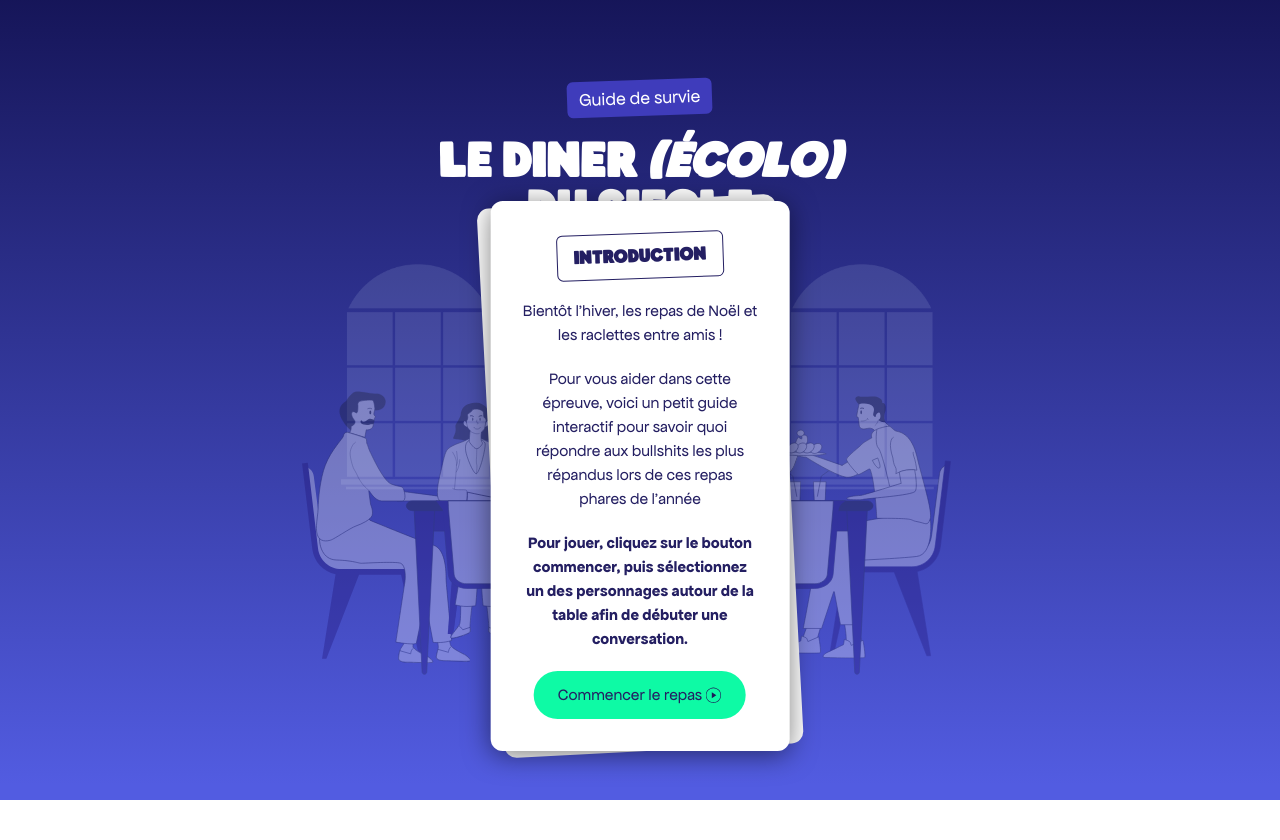
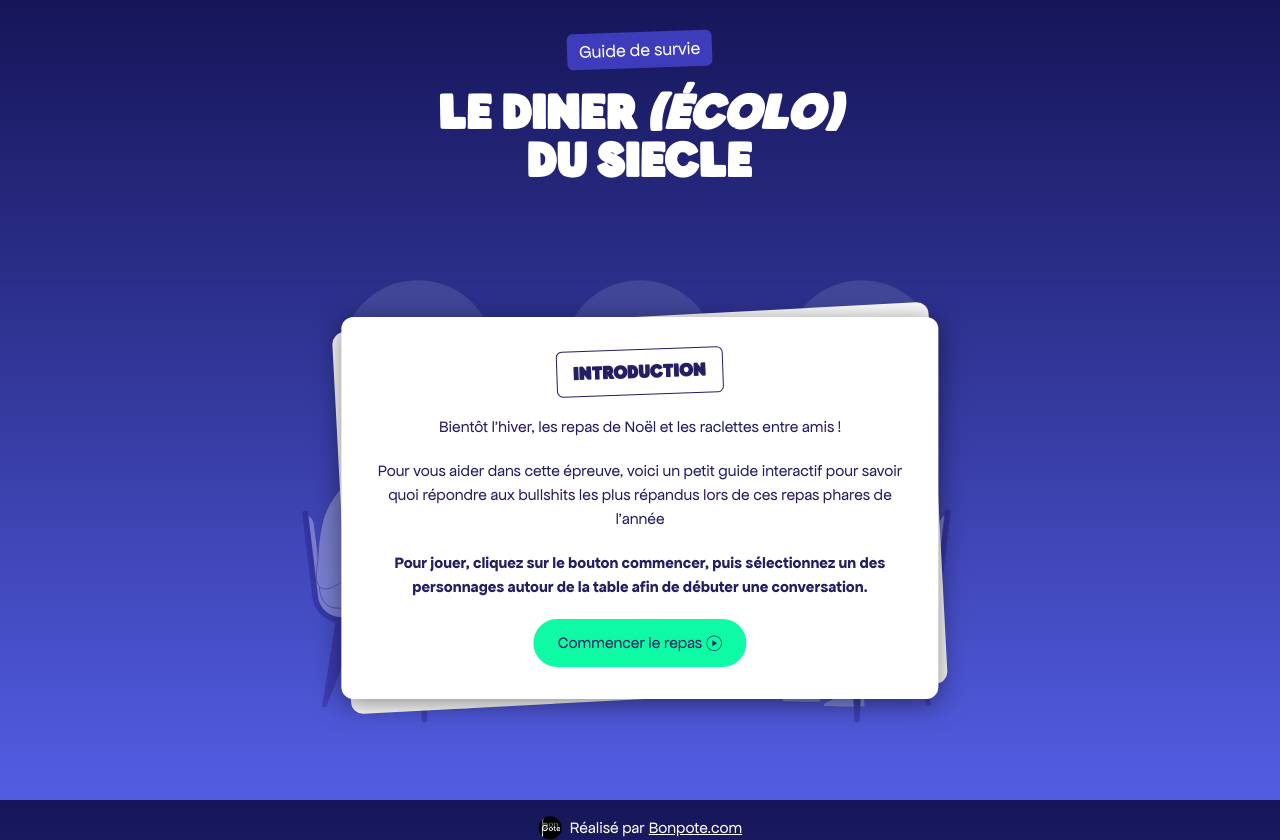
Before and after one commit to alexandre-mace/bonpote-diner-ecolo, a React (Create React App) app: page / in a window 1280 px wide. Before the commit the page ends 800 px from the top, so only its background shows below. Built offline with nearby package versions, Linux system fonts and the light colour scheme.

Commit message:
Reponsive adjustments

```diff
--- a/src/App.js
+++ b/src/App.js
@@ -117,7 +117,7 @@ function App() {
                         <Restart reset={reset}/>
                     }
                     <div
-                        className={`mt-[22rem] md:mt-48 w-full inline-block relative ${((!started || (pickedPerson && !pickedArgument)) ? ' opacity-30' : '')}`}>
+                        className={`mt-[22rem] md:mt-56 w-full inline-block relative ${((!started || (pickedPerson && !pickedArgument)) ? ' opacity-30' : '')}`}>
                         <div>
                             <Toaster containerStyle={width > 800 ? {position: "absolute", top: -200} : {position: "absolute", top: -500}}/>
                             <TableWithPeople
@@ -138,8 +138,8 @@ function App() {
                     name={hoveredPerson.name}
                     icon={hoveredPerson.icon}
                     position={'absolute'}
-                    left={hoveredPerson.left}
-                    top={hoveredPerson.top - 60}
+                    left={hoveredPerson.left - 90}
+                    top={hoveredPerson.top - 50}
                     description={hoveredPerson.description}
                 />
             }
--- a/src/components/ArgumentPicker.js
+++ b/src/components/ArgumentPicker.js
@@ -5,7 +5,7 @@ import PersonInfo from "./PersonInfo";
 
 const ArgumentPicker = ({setSpeaking, setPickedArgument, pickedPerson, setPickedPerson}) => (
     <div className="absolute -top-6 left-1/2 z-20 -translate-x-1/2 w-full flex justify-center">
-        <div className={"absolute -top-8 -left-36 underline text-vert-1 cursor-pointer"} onClick={() => setPickedPerson(null)}>
+        <div className={"absolute -top-8 md:top-2 -left-40 md:-left-0 underline text-vert-1 cursor-pointer"} onClick={() => setPickedPerson(null)}>
             <span className={"-rotate-90 inline-block text-xs"}>⌃</span> Retour
         </div>
         <div className="text-right">
--- a/src/components/Credit.js
+++ b/src/components/Credit.js
@@ -1,7 +1,7 @@
 import logoBonPote from "../assets/logo-bonpote.png";
 
 const Credit = () => (
-    <div className="mt-20 md:mt-10 flex items-center justify-center text-center text-white">
+    <div className="mt-20 flex items-center justify-center text-center text-white">
         <img src={logoBonPote} alt="Logo bonpote" className="mr-2 h-6"/> <span
         className="mr-1">Réalisé par</span> <a className="underline" target="_blank" rel="noreferrer"
                                                href="https://bonpote.com">Bonpote.com</a>
--- a/src/components/Header.js
+++ b/src/components/Header.js
@@ -7,7 +7,7 @@ const Header = ({opacity}) => (
             </div>
         </div>
         <div
-            className={`text-4xl md:text-5xl text-center font-display text-white font-extrabold mb-8 uppercase opacity-${opacity}`}>
+            className={`text-4xl md:text-5xl text-center font-display text-white font-extrabold mb-8 md:mb-24 uppercase opacity-${opacity}`}>
             Le diner <span className="italic">(écolo)</span> <br/>
             du siecle
         </div>
--- a/src/components/OnBoarding.js
+++ b/src/components/OnBoarding.js
@@ -6,7 +6,7 @@ const OnBoarding = ({setStarted}) => (
             [0, 1].map(i => (
                     <div
                         key={i}
-                        className={`container text-blue-2 w-[100%] md:w-auto ${i === 1 ? 'pointer-events-none -rotate-3 z-10' : 'custom-shadow-1 z-20'} absolute top-1/2 left-1/2 mx-auto -translate-x-1/2 -translate-y-1/2 rounded-xl bg-white p-8 text-center md:max-w-2xl`}>
+                        className={`container text-blue-2 w-[100%] ${i === 1 ? 'pointer-events-none -rotate-3 z-10' : 'custom-shadow-1 z-20'} absolute top-1/2 left-1/2 mx-auto -translate-x-1/2 -translate-y-1/2 rounded-xl bg-white p-8 text-center md:max-w-2xl`}>
                         <div
                             className="inline-block -rotate-2 rounded-md border border-blue-2 text-blue-2 p-4 py-2 text-center font-display font-extrabold text-lg">INTRODUCTION
                         </div>
```
